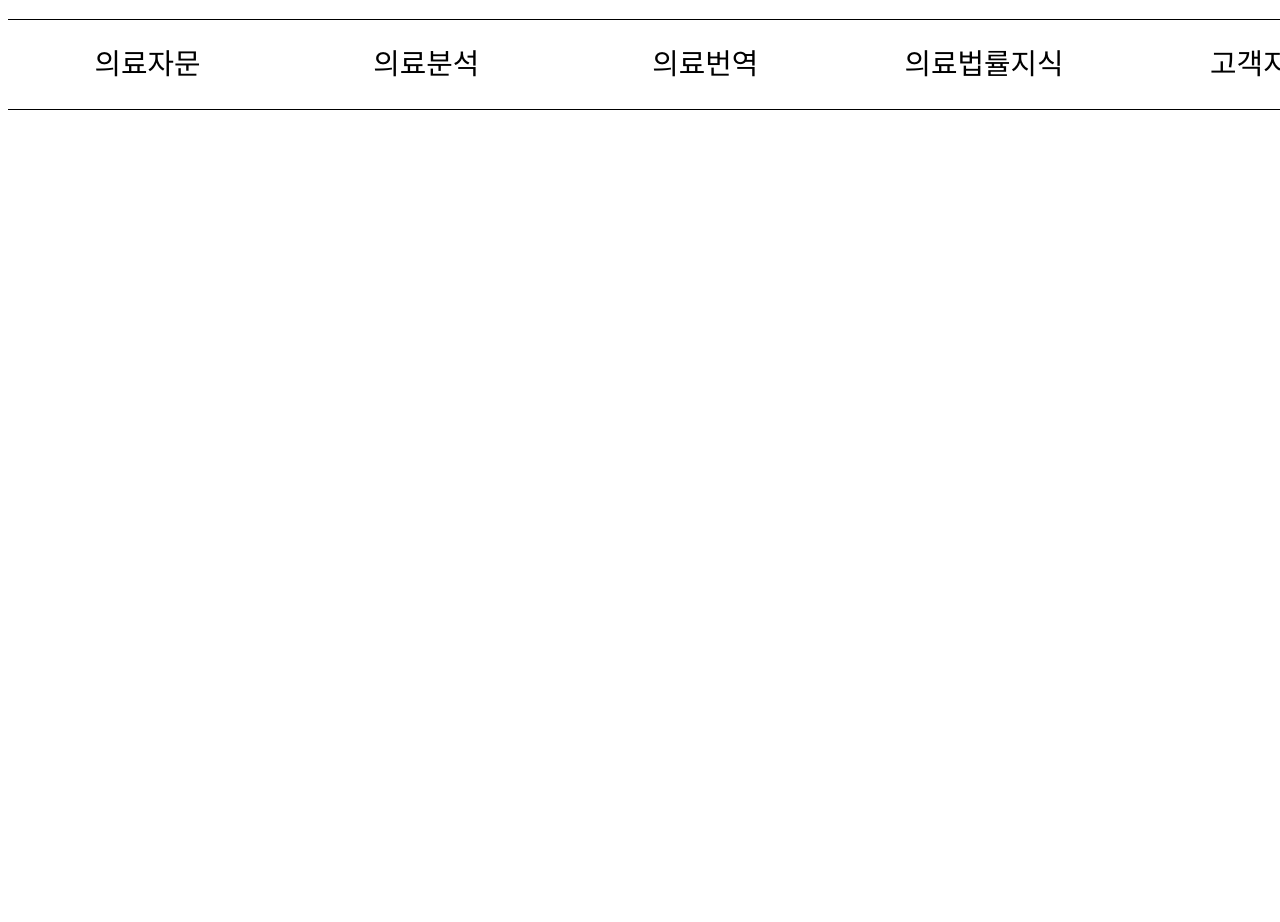
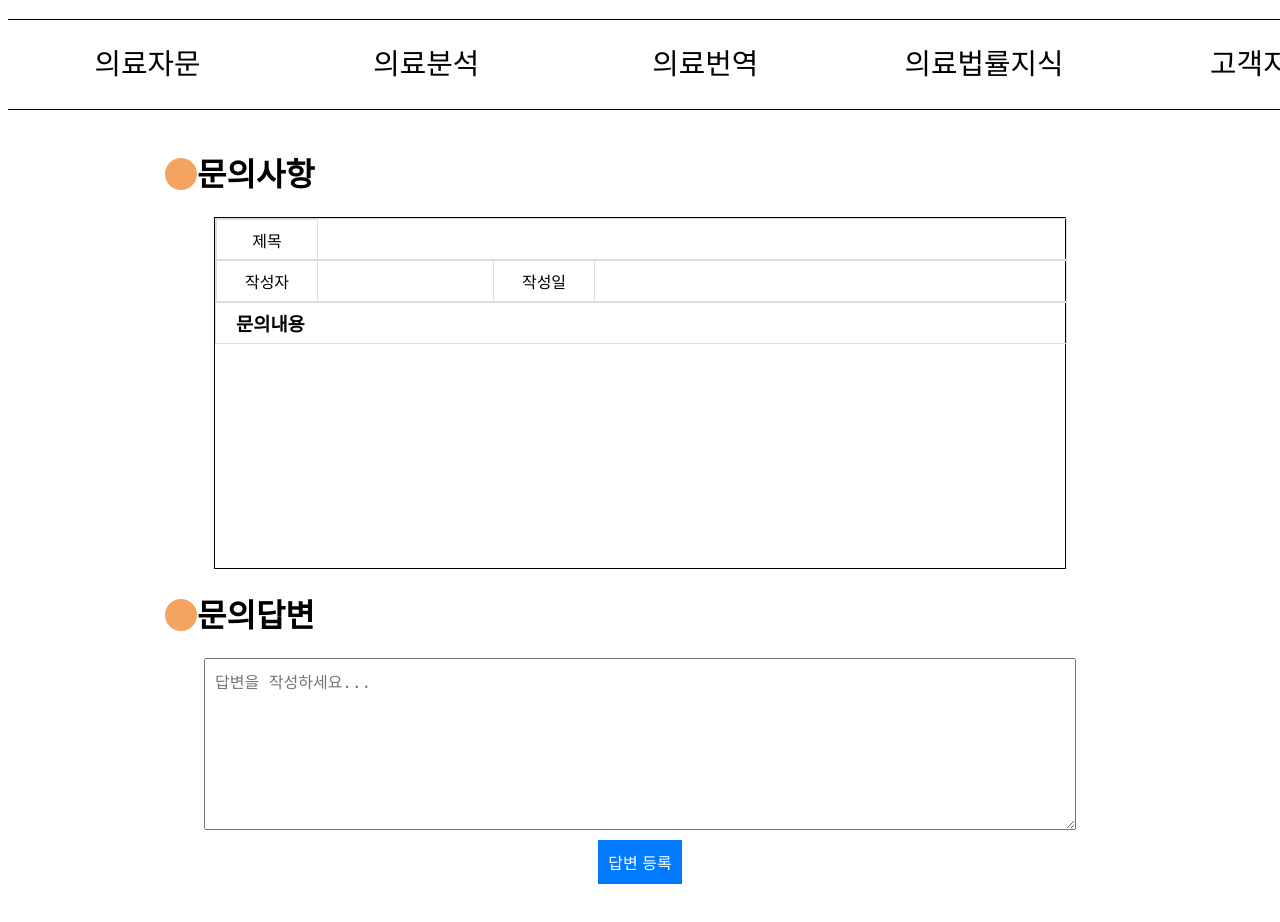
Before and after one commit to dudxo/Medical_Advice_review, a React (Create React App) app in the folder FE/medic/: page /medic/customer/customerinquiry/customerinquirydetails in a window 1280 px wide. Shown: the part 80-1002 px from the top of the page. Built offline with nearby package versions, Linux system fonts and the light colour scheme.

Commit message:
[feat] 상세페이지 및 답변

```diff
--- a/FE/medic/src/App.js
+++ b/FE/medic/src/App.js
@@ -26,6 +26,7 @@ import WriteAnnouncement from "./pages/Customerpage/Announcement/WriteAnnounceme
 import FinduserInfopage from "./pages/FinduserInfo/FinduserInfopage";
 import Updatepw from './pages/FinduserInfo/Updatepw'
 import ChangeMyInfo from "./pages/Mypage/ChangeMyInfopage"
+import CustomerInquiryDetail from "./pages/Customerpage/Customerinquiry/CustomerinquiryDetail";
 
 export default function App(){
     return(
@@ -46,6 +47,7 @@ export default function App(){
                     <Route path='/meidc/translate/translateList' element={<TranslateListpage/>}/>
                     <Route path='/medic/customer/customerInquiry' element={<CustomerInquirypage/>}/>
                     <Route path="/medic/customer/customerinquiry/writecustomerinquiry" element={<WriteCustomerInquiry/>}/>
+                    <Route path="/medic/customer/customerinquiry/customerinquirydetails" element={<CustomerInquiryDetail/>}/>
                     <Route path='/medic/customer/announcement' element={<Announcementpage/>}/>
                     <Route path='/medic/customer/FAQ' element={<FAQpage/>}/>
                     <Route path='/medic/medicalknowledge/faultInfo' element={<FaultInfopage/>}/>
--- /dev/null
+++ b/FE/medic/src/css/CustomerInquiryDetails.module.css
@@ -0,0 +1,38 @@
+.answerwrap {
+    display: flex;
+    flex-direction: column;
+    align-items: center;
+    position: relative;
+}
+
+  .inquiry_title{
+    width: 950px;
+    display: flex;
+    justify-content: start;
+  }
+  .answerContainer {
+    width: 850px;
+    display: flex;
+    flex-direction: column;
+    align-items: center;
+  }
+
+  .answerInput {
+    width: 100%;
+    height: 150px;
+    margin-bottom: 10px;
+    padding: 10px;
+    font-size: 16px;
+  }
+
+  .answerButton {
+    padding: 10px;
+    background-color: #007bff;
+    color: #fff;
+    cursor: pointer;
+    border: none;
+    font-size: 16px;
+    &:hover {
+      background-color: #0056b3;
+    }
+  }
--- a/FE/medic/src/css/CustomerInquirypage.module.css
+++ b/FE/medic/src/css/CustomerInquirypage.module.css
@@ -32,7 +32,12 @@
     font-weight: bold;
     background-color: #f2f2f2;
 }
-
+.list_content{
+    cursor: pointer;
+    &:hover{
+        text-decoration: underline;
+    }
+}
 .cusinquiry_quirylist_content{
     width: 850px;
     height: 40px;
--- a/FE/medic/src/pages/Customerpage/CustomerInquirypage.js
+++ b/FE/medic/src/pages/Customerpage/CustomerInquirypage.js
@@ -30,6 +30,10 @@ export default function CustomerInquirypage() {
   //   }
   // }, []);
 
+  const btn_inquiryDetail = (e,index) => {
+    navigate('/medic/customer/customerinquiry/customerinquirydetails', {state : {index : index}})
+  }
+
   return (
     <div className={cusinquiry.wrap}>
       <div className={cusinquiry.cusinquiry_title}>
@@ -56,7 +60,7 @@ export default function CustomerInquirypage() {
               <div className={`${cusinquiry.quirylist_no} ${cusinquiry.list_content}`}>
                 {quiry.qaNo}
               </div>
-              <div className={`${cusinquiry.quirylist_question} ${cusinquiry.list_content}`}>
+              <div className={`${cusinquiry.quirylist_question} ${cusinquiry.list_content}`} onClick={btn_inquiryDetail(index)}>
                 {quiry.qaQuestion}
               </div>
               <div className={`${cusinquiry.quirylist_writedate} ${cusinquiry.list_content}`}>
--- a/FE/medic/src/pages/Customerpage/Customerinquiry/CustomerinquiryDetail.js
+++ b/FE/medic/src/pages/Customerpage/Customerinquiry/CustomerinquiryDetail.js
@@ -1,18 +1,54 @@
-import React from "react";
+import React, { useEffect, useState } from "react";
 import axios from "axios";
 import writecustomerinquiry from '../../../css/WriteCustomerInquiry.module.css';
+import customerinquirydetails from '../../../css/CustomerInquiryDetails.module.css'
+import { useLocation } from "react-router-dom";
 
 
 export default function CustomerInquiryDetail(){
+    const [detaillist, setDetaillist] = useState({});
+    // Add a state for the answer
+    const [answer, setAnswer] = useState("");
+
+    useEffect(async() => {
+      // Simulating fetching data using axios (uncomment when integrating with your API)
+      // try {
+      //   const response = await axios.get(`/어쩌고/${index}`);
+      //   setDetaillist(response.data);
+      // } catch (err) {
+      //   console.log(err);
+      // }
+    }, []);
+
+    const handleAnswerChange = (e) => {
+      setAnswer(e.target.value);
+    };
+
+    const handlePostAnswer = async() => {
+      const answer = {'qaAnswer' : answer}
+      try{
+        const response = await axios.post('/sadf/', answer)
+      } catch(err){
+        console.log(err)
+      }
+    };
+
     return (
+        <>
             <div className={writecustomerinquiry.writeform}>
+                <div className={writecustomerinquiry.inquiry_title}>
+                    <h1>
+                        <i className="fa-solid fa-circle icon"></i>
+                        문의사항
+                    </h1>
+                </div>
             <div className={writecustomerinquiry.write_table}>
                 <div className={writecustomerinquiry.write_rowbox}>
                     <div className={writecustomerinquiry.write_title}>
                         제목
                     </div>
                     <div className={writecustomerinquiry.write_titleinputbox}>
-                    <input className={writecustomerinquiry.write_titleinput} onChange={input_questiontitle}/>
+                        {/* {detaillist.qaTitle} */}
                     </div>
                 </div>
                 <div className={writecustomerinquiry.write_rowbox}>
@@ -21,7 +57,7 @@ export default function CustomerInquiryDetail(){
                             작성자
                         </div>
                         <div className={writecustomerinquiry.write_writerinfocontent}>
-                        {writer}
+                            {/* {detaillist.qaWriter} */}
                         </div>
                     </div>
                     <div className={writecustomerinquiry.write_writerinfo}>
@@ -29,37 +65,7 @@ export default function CustomerInquiryDetail(){
                             작성일
                         </div>
                         <div className={writecustomerinquiry.write_writerinfocontent}>
-                        {timer}
-                    </div>
-                </div>
-                <div className={writecustomerinquiry.write_writerinfo}>
-                    <div className={writecustomerinquiry.write_title}>
-                        비밀글 여부
-                    </div>
-                    <div className={writecustomerinquiry.write_writerinfocontent} style={{paddingLeft : '5px'}}>
-                        <input
-                            type='checkbox'
-                            onChange={e => {
-                                setIsSecret(isSecret => !isSecret);
-                                if (!isSecret) {
-                                    setSecretPw(''); // Clear the password when unchecked
-                                }
-                            }}
-                        />
-                        <input
-                            type='password'
-                            maxLength={4}
-                            disabled={!isSecret}
-                            style={{
-                                height : '20px'
-                            }}
-                            onChange={e => {
-                                if (!isSecret) {
-                                    e.target.value = ''; // Clear the input when not a secret
-                                }
-                                setSecretPw(e.target.value);
-                            }}
-                        />
+                            {/* {detaillist.qaDate} */}
                         </div>
                     </div>
                 </div>
@@ -67,23 +73,33 @@ export default function CustomerInquiryDetail(){
                     <div className={`${writecustomerinquiry.write_contenttitle} ${writecustomerinquiry.write_title}`}>
                         <h3 style={{paddingLeft: '20px'}}>문의내용</h3>
                     </div>
-                <textarea
-                className={writecustomerinquiry.write_content}
-                cols={60}
-                rows={50}
-                onChange={e => {
-                    setInquiryQuestion(e.target.value)
-                    setQuestioncount(e.target.value.length)
-                    }} maxLength={300}></textarea>
-                <div className={writecustomerinquiry.contentcount}>
-                    {questionCount}/300
+                    <div className={writecustomerinquiry.write_content} >
+                        {/* {detaillist.qaContent} */}
                     </div>
                 </div>
             </div>
-          <div className={writecustomerinquiry.btn_writequestionbox}>
-            <button className={writecustomerinquiry.btn_writequestion} onClick={btn_writequestion}>작성</button>
-            <button className={writecustomerinquiry.btn_writequestion} onClick={btn_questionlist}>목록</button>
+            </div>
+            <div className={customerinquirydetails.answerwrap}>
+                <div className={writecustomerinquiry.inquiry_title}>
+                <h1>
+                    <i className="fa-solid fa-circle icon"></i>
+                    문의답변
+                </h1>
+                </div>
+                <div className={customerinquirydetails.answerContainer}>
+                <textarea
+                    className={customerinquirydetails.answerInput}
+                    placeholder="답변을 작성하세요..."
+                    onChange={handleAnswerChange}
+                />
+                <button
+                    className={customerinquirydetails.answerButton}
+                    onClick={handlePostAnswer}
+                >
+                    답변 등록
+                </button>
                 </div>
             </div>
+        </>
       );
 }
```
Lines whose indentation alone changed are shown as unchanged.
